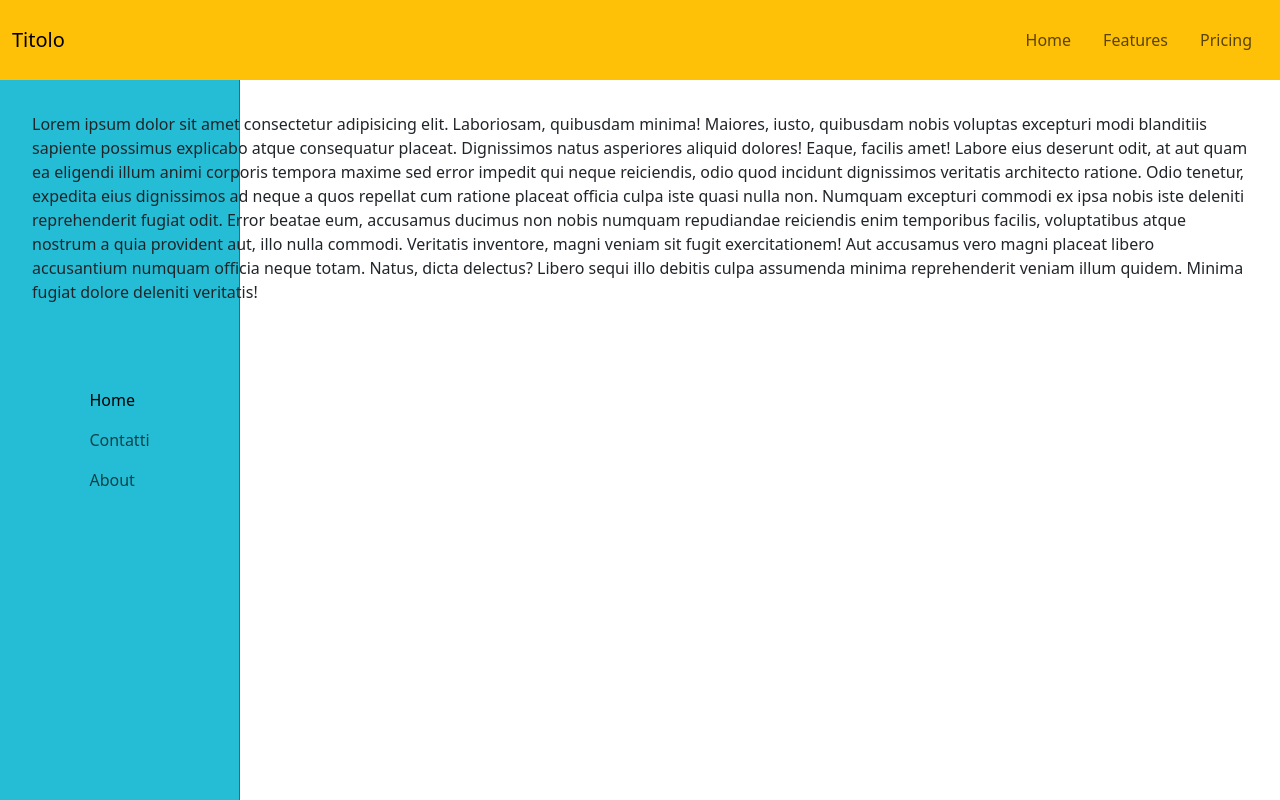
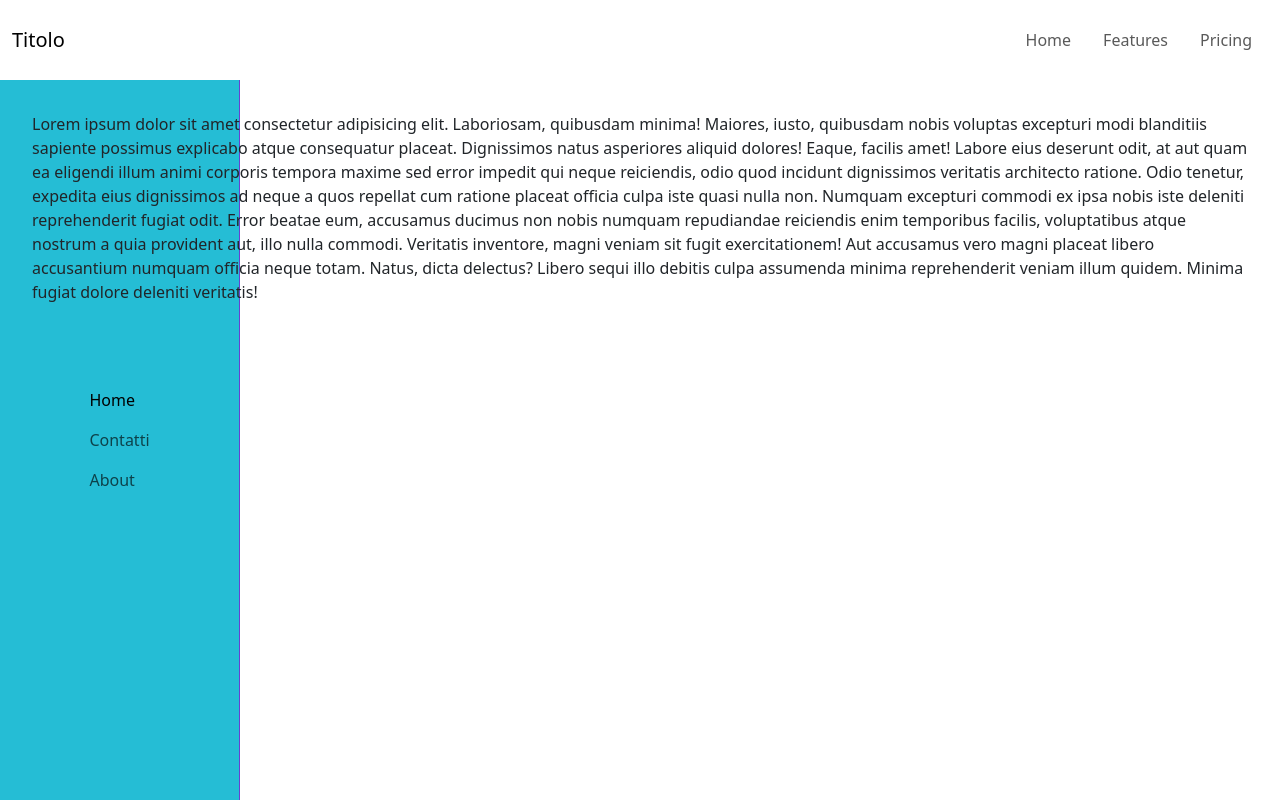
Before and after one commit to TheiPhoneDev/bootstrap-nav-test, a plain HTML site: page index.html in a window 1280 px wide. Drawn offline with nearby package versions, Linux system fonts and the light colour scheme.

Commit message:
Update index.html

```diff
--- a/index.html
+++ b/index.html
@@ -19,7 +19,7 @@
 <body>
 
     <!--Navbar orizzontale-->
-    <nav class="navbar navbar-expand-lg bg-warning" id="mainNavbar">
+    <nav class="navbar navbar-expand-lg" id="mainNavbar">
 
         <div class="container-fluid">
 
```
